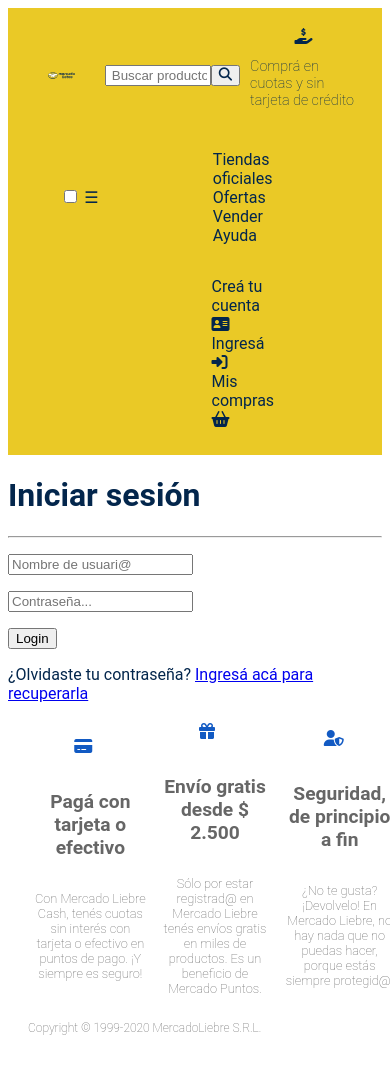
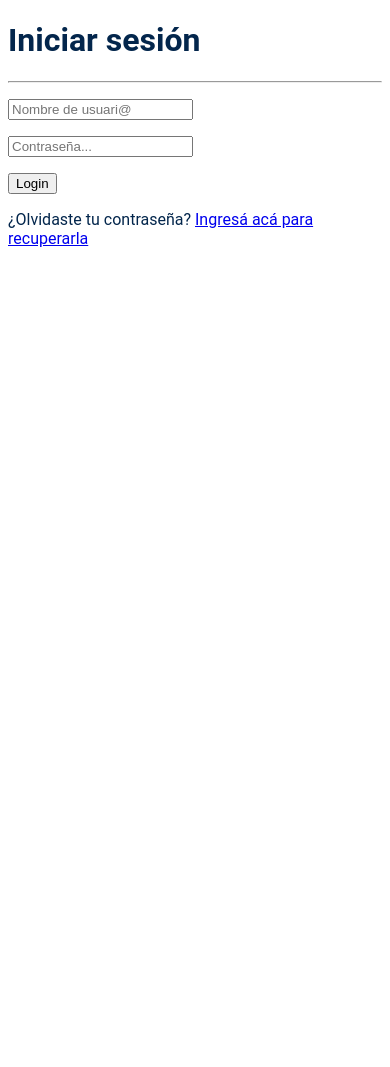
Before and after one commit to lachimoncita/mercadoLiebreJuanita, a website: page views/login.html in a window 390 px wide. After the commit the page ends 844 px from the top, so only its background shows below. Drawn offline with Linux system fonts and the light colour scheme.

Commit message:
domingo2509 10.14

```diff
--- a/public/styles.css
+++ b/public/styles.css
@@ -161,7 +161,7 @@
     background-color: #EAC926;
     margin:auto;
     width: 100%;
-    height: 90%; /**esto es así o 90vh?**/
+    height: 90%;
     display: flex;
     flex-flow: column wrap;
     justify-content: center;
@@ -258,8 +258,7 @@
     border: 2px solid #ebebeb;
     border-bottom-left-radius: 5%;
     border-bottom-right-radius: 5%;
-    /* border: 2px solid #ebebeb;/*creo que la consigna decía de ponerselo a esta "caja general", pero no sabía si incluía la imagen o no...
-    padding: 15px; */
+    position: relative;
 }
 
 .renglon_precio_descuento{
@@ -271,28 +270,24 @@
     width: 100%;
 }
 
-/*
-.descripcion_productos_main i{
+.icono_de_envio{
     display: block;
-    font-size: 16px;
-    padding: 5px;
-    width: 30px;
-    height: 30px;
-    border: 1px solid #39b54a;
-    background-color: #FFF;
-    border-radius: 50%;
     position: absolute;
     right: 20px;
     top: -15px;
-}*/ /*no entendí esta parte de la consigna --> 4.5*/
-
-.icono_de_envio{
     border: 1px solid #39b54a;
     color:#39b54a;
     background-color: #FFF;
     border-radius: 50%;
     font-size: 16px;
     padding: 5px;
+    width: 30px;
+    height: 30px;
+    box-sizing: border-box;
+}
+
+.icono_de_envio:hover{
+    transform: rotate(90);
 }
 
 .tipogPreciosMain {
@@ -364,8 +359,8 @@
 
 .iconos_footer{
     box-sizing: border-box;
-    width:2em; /** podemos cambiar esto?**/
-    height:2em; /** podemos cambiar esto?**/
+    width:20px; /*en la consigna decía 2em, pero quedaban muy chiquitos*/
+    height:15px; /*en la consigna decía 2em, pero quedaban muy chiquitos*/
     margin-bottom: 1px;
     color: #125ac3;
 }
@@ -450,30 +445,26 @@
         box-sizing: border-box;
     }
 
-    #menu_hamburguesa{
-        display: flex;
-        width: 100%;
-        height: 25%;
-        box-sizing: border-box;
-    }
-
     /* BARRAS DE NAVEGACIÓN EN MENÚ HAMBURGUESA */
 
     .listas_de_navegacion{
         display: none;
-        }
+    }
 
-    #hamburguesita {
+    #menu_hamburguesa{
         box-sizing: border-box;
-        display: inline-block;
+        display: block;
         border: 1px solid black;
+        background-color: #03264C;
+        color:#FFF;
         border-radius: 5px;
         width: 30px;
         height: 30px;
         line-height: 30px;
         font-weight: bold;
         text-align: center;
-        }
+        margin:auto;
+    }
 
     .item_barra_header {
         display: block;
@@ -481,7 +472,7 @@
         padding: 10px;
         list-style: none;
         border-bottom: 1px solid grey;
-        }
+    }
 
     /* MAIN (PRODUCTOS) */
 
@@ -505,6 +496,10 @@
     .img_productos_main {
         width:100%;
         height:20%;
+    }
+
+    #img_banner{
+        height: 120px;
     }
 
         /* Descripción producto que no se vea */
@@ -544,9 +539,13 @@
 
 @media (min-width: 361px) and (max-width: 768px){
 
+    #menu_hamburguesa {
+        display:none;
+    }
+
     /* MAIN (PRODUCTOS) */
 
-        /* Ver de a 1 producto + box shadow */
+        /* Ver de a 1 producto*/
 
     .tarjeta_por_producto{
         box-shadow: 0px 0px 10px rgb( 100 , 100 , 100 );
@@ -568,7 +567,7 @@
 
     #menu_hamburguesa {
         display:none;
-        }
+    }
 
     .tarjeta_por_producto{
         box-shadow: 0px 0px 10px rgb( 100 , 100 , 100 );
--- a/views/login.html
+++ b/views/login.html
@@ -14,62 +14,7 @@
 
     <!--------------------- HEADER LOGIN --------------------->
 
-        <header id="header">
 
-            <!--------------------- HEADER - SECTION 1 --------------------->
-
-            <section id="sec_1_header">
-
-            <article id="LogoML">
-                <img src="/img/logo-mercado-liebre.svg" alt="Contenido no disponible">
-            </article>
-
-            <article id="search_bar">
-                <form class="example" action="action_page.php" id="barra_de_busq">
-                    <input type="text" placeholder="Buscar productos, marcas y más" name="search" id="barra_de_busqueda">
-                    <button type="submit"><i class="fa fa-search" id="lupita"></i></button>
-                </form>
-            </article>
-
-            <article id="compra_en_cuotas">
-                <i class="fa-solid fa-hand-holding-dollar" id="icono_compra_en_cuotas"></i>
-                <p id="p1Header"> Comprá en cuotas y sin tarjeta de crédito </p>
-            </article>
-
-            </section>
-
-            <!--------------------- HEADER - SECTION 2 --------------------->
-            <section id="sec_2_header">
-
-                <nav id="sec_2_Header">
-
-                    <div id="menu_hamburguesa">
-                    <input type="checkbox" id="menu">
-                    <label for="menu" id="hamburguesita"> ☰ </label>
-                    </div>
-
-                    <div id="navBar">
-                    <ul type="none" class="listas_de_navegacion">
-                        <li class="item_barra_header"> <a href= "#"> Tiendas oficiales </a> </li>
-                        <li class="item_barra_header"> <a href= "#"> Ofertas </a> </li>
-                        <li class="item_barra_header"> <a href= "#"> Vender </a> </li>
-                        <li class="item_barra_header"> <a href= "#"> Ayuda </a> </li>
-                    </ul>
-                    </div>
-
-                    <div id="loginBar">
-                    <ul type="none" class="listas_de_navegacion">
-                        <li class="item_barra_header"> <a href= "/views/register.html" target="_blank"> Creá tu cuenta </a> <i class="fa-solid fa-address-card"></i> </li>
-                        <li class="item_barra_header"> <a href= "/views/login.html" target="_blank"> Ingresá </a> <i class="fa-solid fa-right-to-bracket"></i> </li>
-                        <li class="item_barra_header"> <a href= "#" target="_blank"> Mis compras </a> <i class="fa-sharp fa-solid fa-basket-shopping"></i> </li>
-                    </ul>
-                    </div>
-
-                </nav>
-
-            </section>
-
-        </header>
 
     <!--------------------- MAIN LOGIN --------------------->
 
@@ -106,47 +51,6 @@
     </form>
 
     <!--------------------- FOOTER LOGIN --------------------->
-    <footer id="footer">
-
-    <section id="section_1_footer">
-
-        <article class="footerArticle">
-
-                <i class="fa-solid fa-credit-card iconos_footer"></i>
-                <p class="titulosFooter"> Pagá con tarjeta o efectivo </p>
-                <p class="txtFooter"> Con Mercado Liebre Cash, tenés cuotas sin interés con tarjeta o efectivo en puntos de pago. ¡Y siempre es seguro! </p>
-
-        </article>
-
-        <article class="footerArticle">
-
-                <i class="fa-solid fa-gift iconos_footer"></i>
-                <p class="titulosFooter"> Envío gratis desde $ 2.500 </p>
-                <p class="txtFooter"> Sólo por estar registrad@ en Mercado Liebre tenés envíos gratis en miles de productos. Es un beneficio de Mercado Puntos. </p>
-
-        </article>
-
-        <article class="footerArticle">
-
-                <i class="fa-solid fa-user-shield iconos_footer"></i>
-                <p class="titulosFooter"> Seguridad, de principio a fin </p>
-                <p class="txtFooter"> ¿No te gusta? ¡Devolvelo! En Mercado Liebre, no hay nada que no puedas hacer, porque estás siempre protegid@. </p>
-
-        </article>
-
-    </section>
-
-    <section id="section_2_footer">
-
-        <article>
-
-            <p id="copyrightFooter"> Copyright © 1999-2020 MercadoLiebre S.R.L. </p>
-
-        </article>
-
-    </section>
-
-    </footer>
 
 </body>
 
```
Also changed, not shown: views/home.html (+1 -1 lines), views/register.html (+0 -5 lines).
